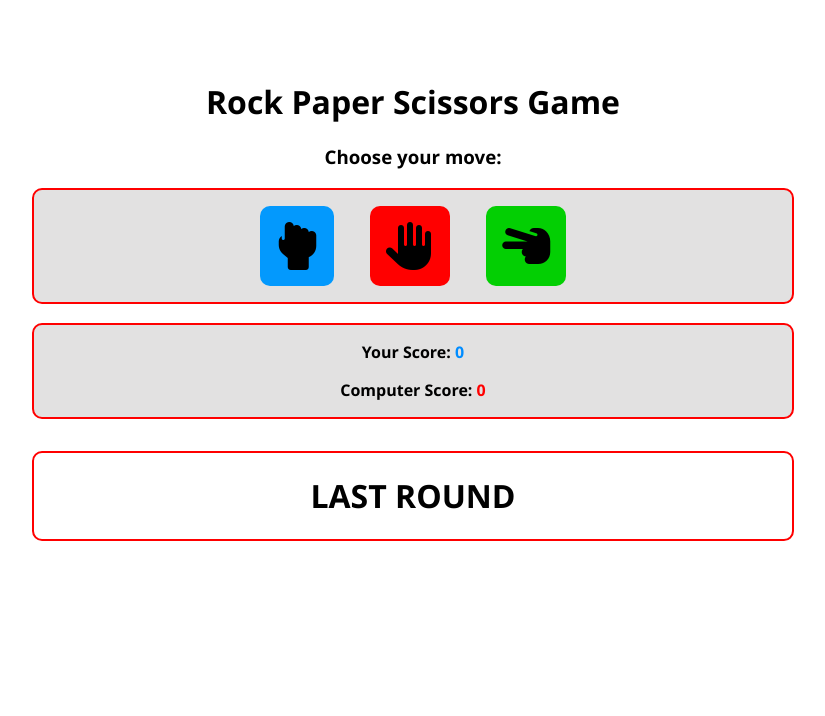
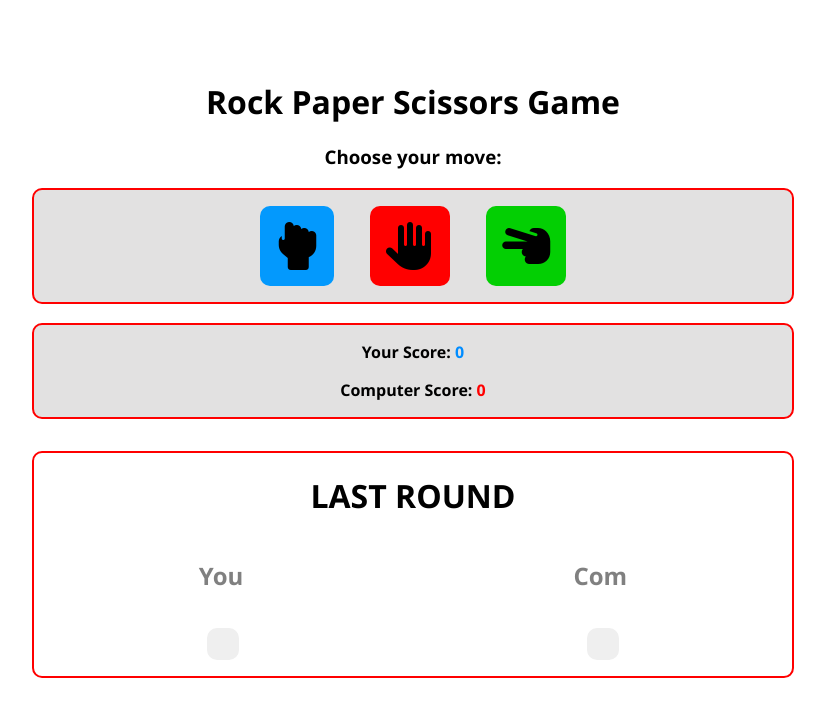
Before and after one commit to nurdoganbahadir/RockPaperScissorsGame, a plain HTML site: page index.html in a window 1280 px wide. Shown: the whole page, without its empty margins (227-1052 px from the left). Drawn offline with Linux system fonts and the light colour scheme.

Commit message:
history update

```diff
--- a/app.js
+++ b/app.js
@@ -4,7 +4,8 @@ const scissorsBtn = document.querySelector(".scissorsBtn");
 const message = document.querySelector(".message");
 const myScore = document.querySelector(".myScore");
 const computerScore = document.querySelector(".ComputerScore");
-const history = document.querySelector(".history");
+const yourChoice = document.querySelector(".yourChoice");
+const computerChoice = document.querySelector(".computerChoice");
 
 let myTotalScore = 0;
 let comTotalScore = 0;
--- a/index.html
+++ b/index.html
@@ -33,6 +33,14 @@
       </div>
       <div class="history">
         <h1>LAST ROUND</h1>
+        <div class="historyResult">
+          <h2>You</h2>
+          <h2>Com</h2>
+        </div>
+        <div class="result">
+          <button class="yourChoice"></button>
+          <button class="computerChoice"></button>
+        </div>
       </div>
     </div>
 
--- a/style.css
+++ b/style.css
@@ -59,3 +59,13 @@ button {
   border: 2px solid red;
   border-radius: 10px;
 }
+.historyResult {
+  display: flex;
+  justify-content: space-around;
+  align-items: center;
+  color: gray;
+}
+.result {
+  display: flex;
+  justify-content: space-around;
+}
```
